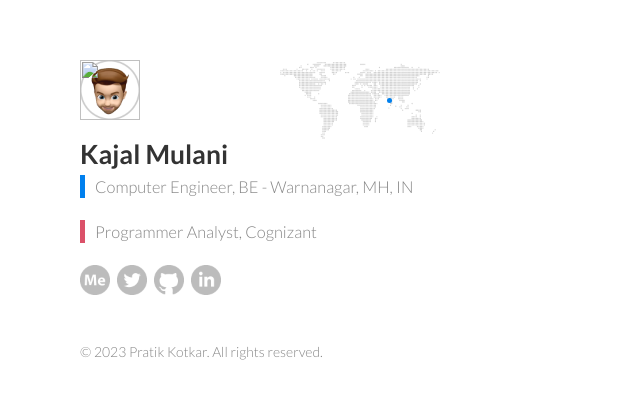
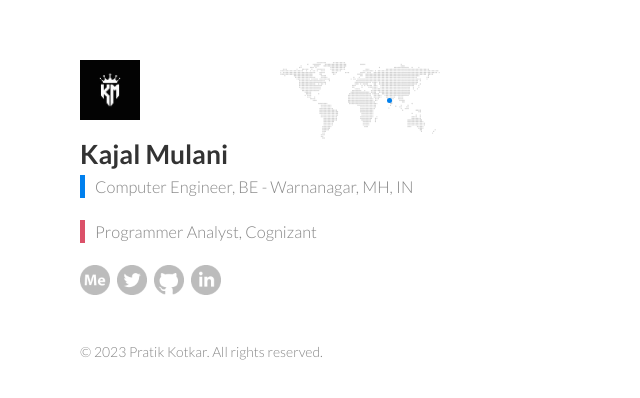
Before and after one commit to kajalmulani/kajalmulani.github.io, a plain HTML site: page index.html in a window 1280 px wide. Shown: the part 190-588 px from the top of the page, without its empty margins (0-640 px from the left). Drawn offline with Linux system fonts and the light colour scheme.

Commit message:
Update index.html

```diff
--- a/index.html
+++ b/index.html
@@ -18,7 +18,7 @@
 			<header>
 				<div class="top">
 
-					<div class="sprite profile"> <img src="km.jpg" width="60" height="60"></img></div>
+					<div class="sprite profile"> <img src="./assets/images/km.jpg" width="60" height="60"></img></div>
 					<div class="sprite map">
 						<div id="location"></div>
 					</div>
```
